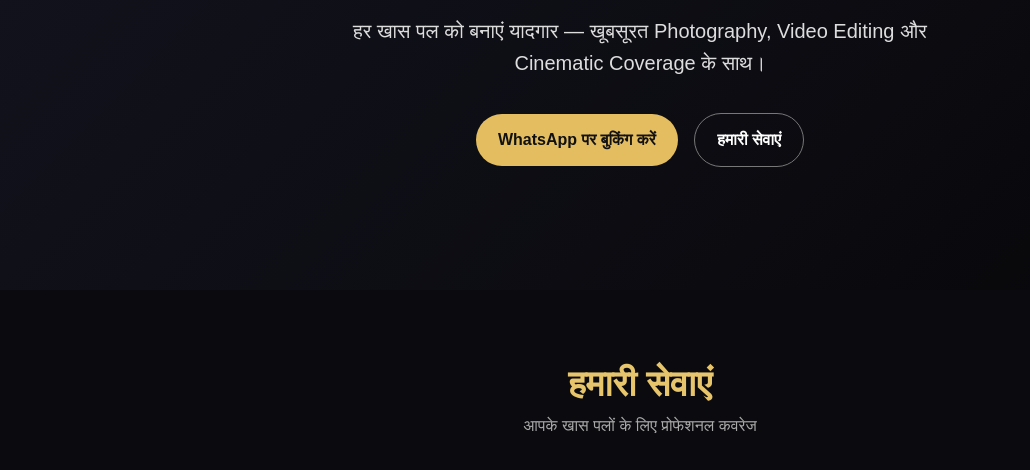
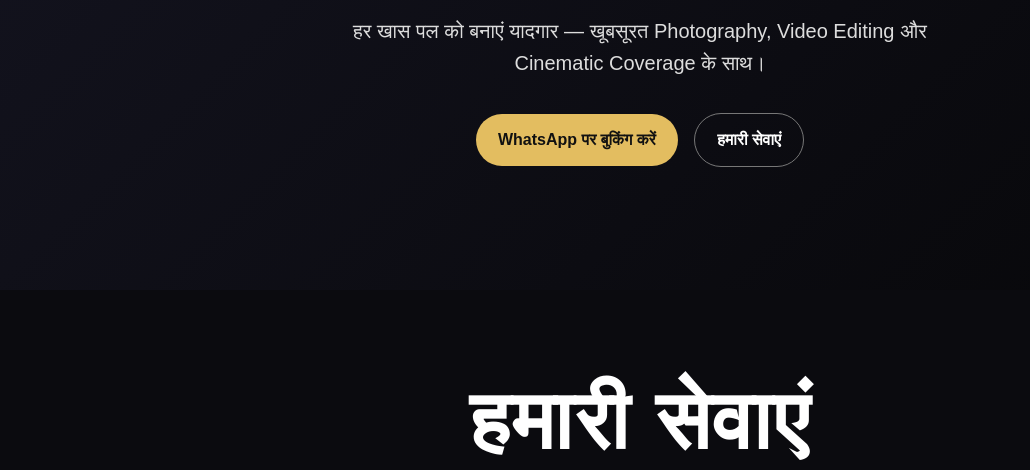
Before and after one commit to dileshstudikhairlanji/Dilesh-Photograph, a plain HTML site: page index.html in a window 1280 px wide. Shown: the part 446-916 px from the top of the page, without its empty margins (0-1030 px from the left). Drawn offline with Linux system fonts and the light colour scheme.

Commit message:
Update index.html

```diff
--- a/index.html
+++ b/index.html
@@ -50,7 +50,7 @@ footer{text-align:center;padding:28px 20px;background:#070709;color:#aaa;border-
 
 <section id="services">
   <div class="title">
-    <h2>हमारी सेवाएं</h2>
+    <h1>हमारी सेवाएं</h2>
     <p>आपके खास पलों के लिए प्रोफेशनल कवरेज</p>
   </div>
   <div class="cards">
```
